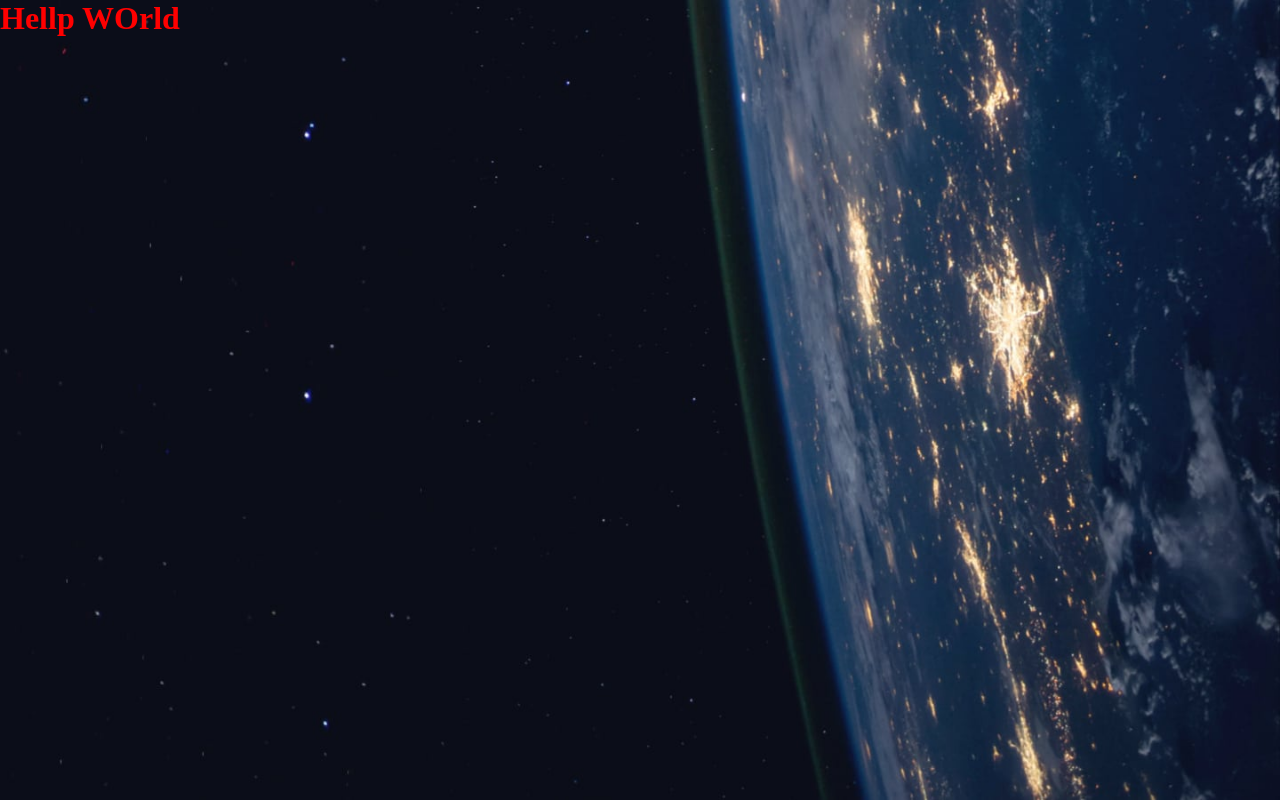
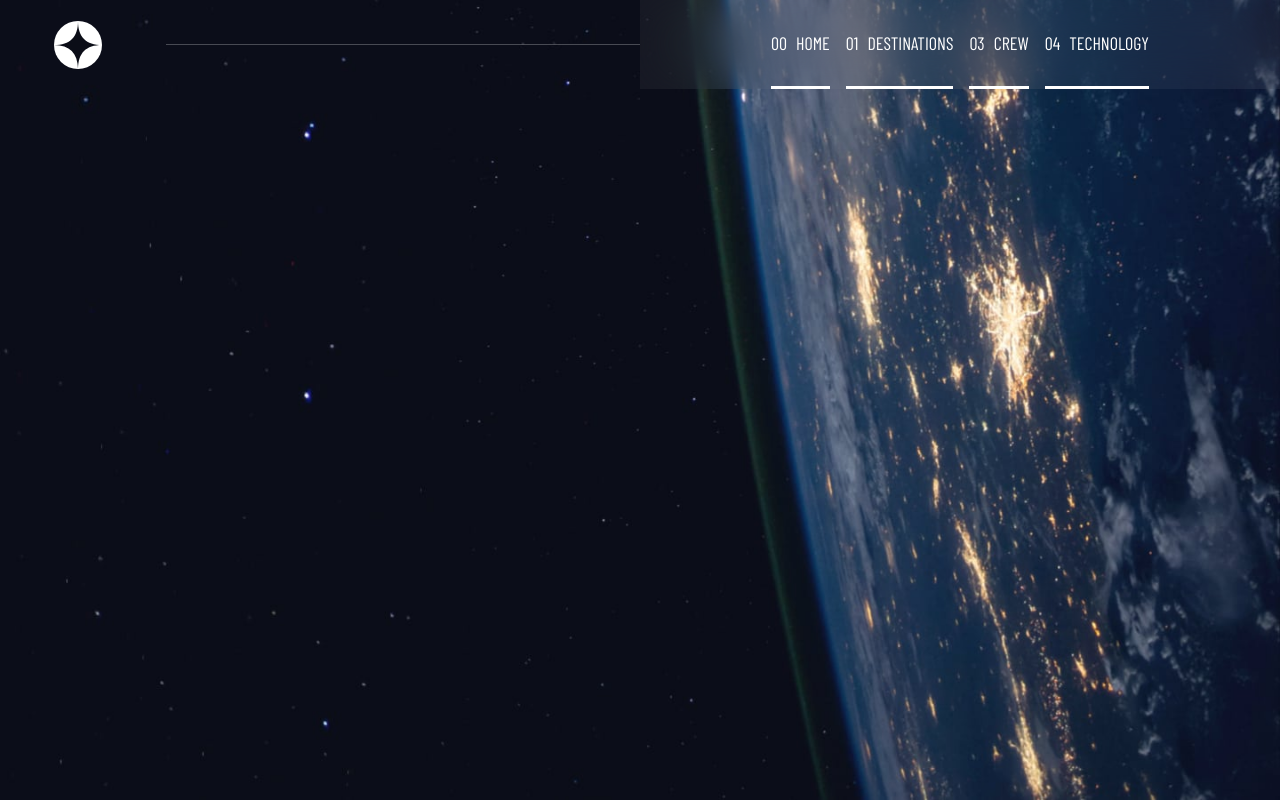
Before and after one commit to ansman58/space-tourism, a React (Vite) app: page / in a window 1280 px wide. Built offline with nearby package versions, Linux system fonts and the light colour scheme.

Commit message:
in progress

```diff
--- a/index.html
+++ b/index.html
@@ -3,6 +3,10 @@
   <head>
     <meta charset="UTF-8" />
     <link rel="icon" type="image/svg+xml" href="/vite.svg" />
+    <link
+      href="https://fonts.googleapis.com/css2?family=Barlow+Condensed:wght@400;500&family=Nunito:wght@300&display=swap"
+      rel="stylesheet"
+    />
     <meta name="viewport" content="width=device-width, initial-scale=1.0" />
     <title>Space Tourism</title>
   </head>
--- a/package.json
+++ b/package.json
@@ -10,6 +10,7 @@
     "preview": "vite preview"
   },
   "dependencies": {
+    "clsx": "^1.2.1",
     "react": "^18.2.0",
     "react-dom": "^18.2.0",
     "sass": "^1.62.1"
--- a/src/App.module.scss
+++ b/src/App.module.scss
@@ -3,6 +3,23 @@
 *::before,
 *::after {
   box-sizing: border-box;
+}
+
+:root {
+  --clr-dark: 230 35% 7%;
+  --clr-light: 231 77% 90%;
+  --clr-white: 0 0% 100%;
+  --fs-900: clamp(5rem, 8vw + 1rem, 9.375rem);
+  --fs-800: 3.5rem;
+  --fs-700: 1.5rem;
+  --fs-600: 1rem;
+  --fs-500: 1rem;
+  --fs-400: 0.9375rem;
+  --fs-300: 1rem;
+  --fs-200: 0.875rem;
+  --ff-serif: "Bellefair", serif;
+  --ff-sans-cond: "Barlow Condensed", sans-serif;
+  --ff-sans-normal: "Barlow", sans-serif;
 }
 
 /* Margin and padding reset */
@@ -26,6 +43,10 @@ dd {
   padding: 0;
 }
 
+body {
+  font-family: var(--ff-sans-cond);
+}
+
 /* List reset */
 ul,
 ol {
@@ -45,13 +66,11 @@ img {
   height: auto;
 }
 
-.app{
+.app {
   background-image: url("../assets/home/background-home-desktop.jpg");
   background-size: cover;
   background-position: center;
   background-repeat: no-repeat;
-
   min-height: 100vh;
   z-index: -1;
-
 }
--- a/src/App.tsx
+++ b/src/App.tsx
@@ -1,10 +1,10 @@
-import Home from "./pages/home";
-import style from "./App.module.scss"
+import style from "./App.module.scss";
+import Header from "./components/Header";
 
 function App() {
   return (
     <div className={style.app}>
-      <Home />
+      <Header />
     </div>
   );
 }
--- /dev/null
+++ b/src/components/Header/index.tsx
@@ -0,0 +1,17 @@
+import Navbar from "../menu";
+import Logo from "../../assets/shared/logo.svg";
+import style from "./styles.module.scss";
+
+const Header = () => {
+  return (
+    <div className={style.header}>
+      <div className={style.logoContainer}>
+        <img src={Logo} alt="logo" className={style.logo} />
+        <div className={style.hr}></div>
+      </div>
+      <Navbar className={style.nav} />
+    </div>
+  );
+};
+
+export default Header;
--- /dev/null
+++ b/src/components/Header/styles.module.scss
@@ -0,0 +1,30 @@
+.header {
+  display: flex;
+  justify-content: space-between;
+  align-items: center;
+
+  .logoContainer {
+    display: flex;
+    align-items: center;
+    gap: 1rem;
+    flex-basis: 50%;
+  }
+
+  .logo {
+    margin-left: 54px;
+  }
+
+  .hr {
+    position: relative;
+    display: block;
+    margin-left: 3rem;
+    z-index: 10;
+    height: 1px;
+    flex-basis: 80%;
+    background: hsl(var(--clr-white) / 0.25);
+  }
+
+  .nav {
+    flex-basis: 50%;
+  }
+}
--- a/src/components/menu/index.tsx
+++ b/src/components/menu/index.tsx
@@ -1,7 +1,42 @@
-import React from "react";
+import clsx from "clsx";
+import style from "./styles.module.scss";
 
-const Navbar = () => {
-  return <div>Navbar</div>;
+interface INavbar {
+  className?: string;
+}
+
+const Navbar = (props: INavbar) => {
+  const navItem = [
+    {
+      num: "00",
+      title: "Home",
+    },
+    {
+      num: "01",
+      title: "Destinations",
+    },
+    {
+      num: "03",
+      title: "Crew",
+    },
+    {
+      num: "04",
+      title: "Technology",
+    },
+  ];
+
+  return (
+    <nav className={clsx(style.navBar, props.className)}>
+      <ul className={style.ul}>
+        {navItem.map((item) => (
+          <li key={item.num} className={style.li}>
+            <p className={style.num}>{item.num}</p>
+            <p className={style.title}>{item.title}</p>
+          </li>
+        ))}
+      </ul>
+    </nav>
+  );
 };
 
 export default Navbar;
--- a/src/components/menu/styles.module.scss
+++ b/src/components/menu/styles.module.scss
@@ -0,0 +1,34 @@
+.navBar {
+  background-color: hsl(var(--clr-white) / 0.05);
+  //   padding-block: 32px;
+  backdrop-filter: blur(1.5rem);
+}
+
+.ul {
+  display: flex;
+  gap: 1rem;
+  //   margin: auto;
+  justify-content: center;
+}
+
+.li {
+  display: flex;
+  cursor: pointer;
+  border-bottom: 0.2rem solid hsl(var(--clr-white));
+  padding-block: 32px;
+
+  &:hover {
+    color: red;
+  }
+}
+
+.title,
+.num {
+  color: white;
+  font-size: 18px;
+  text-transform: uppercase;
+}
+
+.num {
+  margin-right: 9px;
+}
--- a/src/pages/home/index.tsx
+++ b/src/pages/home/index.tsx
@@ -1,12 +1,16 @@
+import Navbar from "../../components/menu";
 import style from "./styles.module.scss";
+import Logo from "../../assets/shared/logo.svg";
 
 const Home = () => {
-  return <div className={style.home}>
-
-    <h1 className={style.h1}>
-        Hellp WOrld
-    </h1>
-  </div>
+  return (
+    <div className={style.home}>
+      <div>
+        <img src={Logo} alt="logo" />
+      </div>
+      <Navbar />
+    </div>
+  );
 };
 
 export default Home;
```
Also changed, not shown: styles/_colors.scss (added), 1 other file (tests, documents, lock files or other folders).
